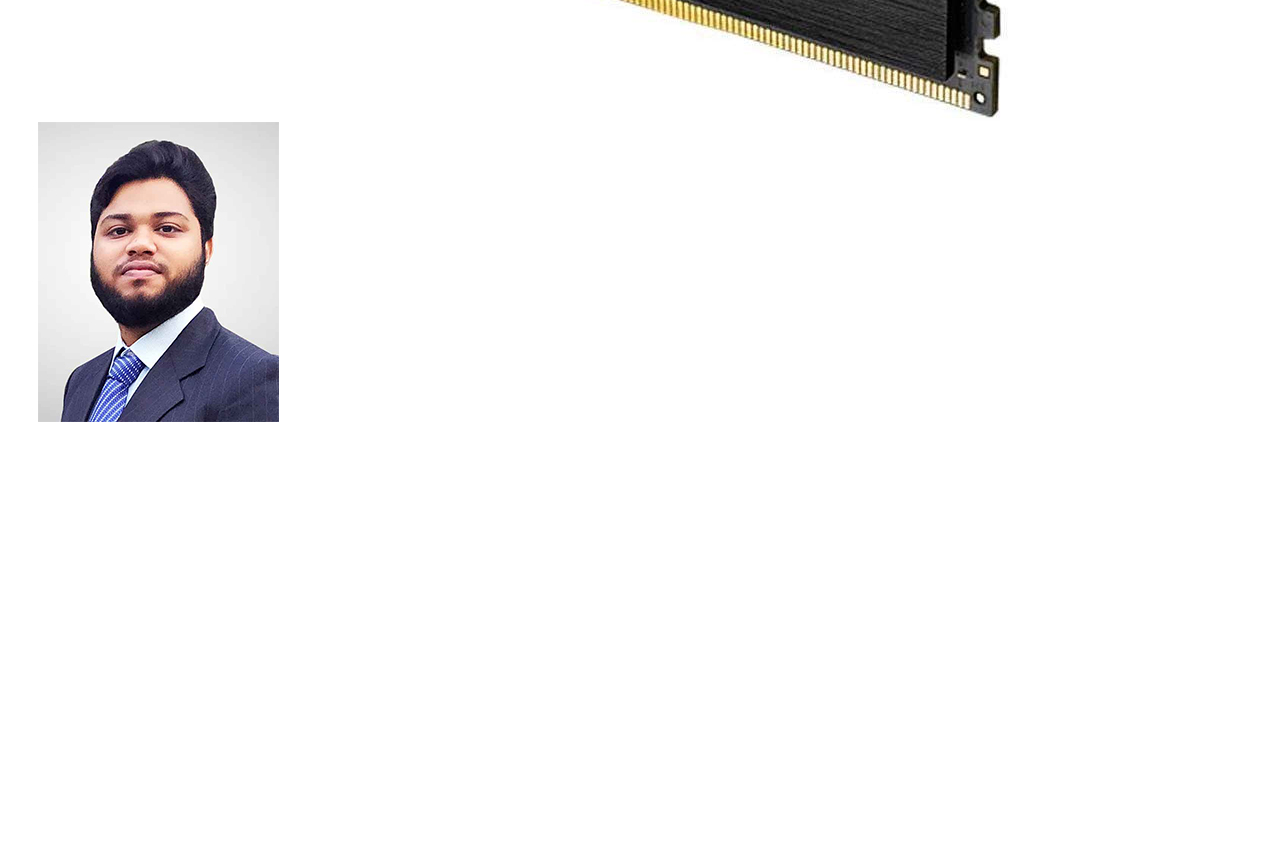
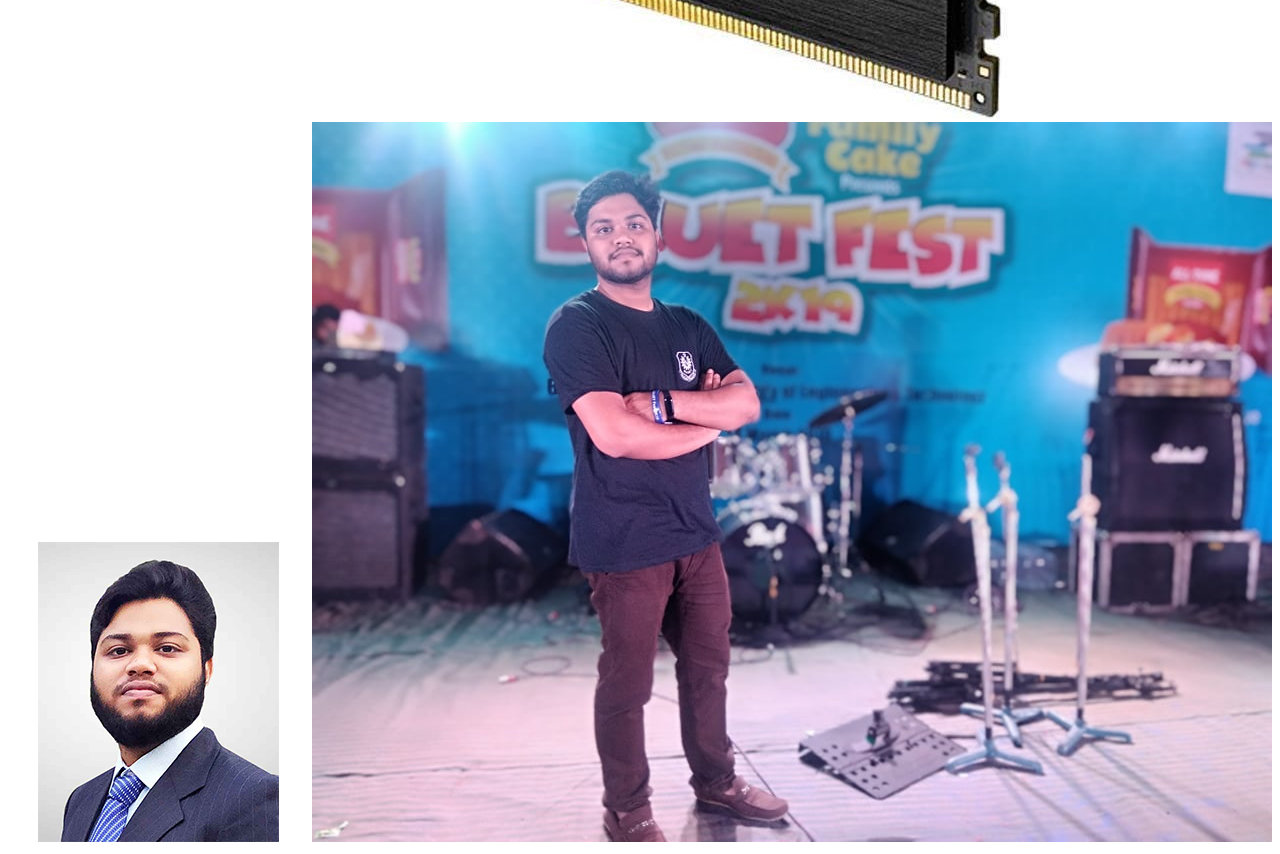
Before and after one commit to mdrashadul-rimon/service-images, a plain HTML site: page index.html in a window 1280 px wide. Shown: the part 5880-6734 px from the top of the page. Before the commit the page ends 6310 px from the top, so only its background shows below. Drawn offline with Linux system fonts and the light colour scheme.

Commit message:
Update index.html

```diff
--- a/index.html
+++ b/index.html
@@ -14,4 +14,5 @@
   <img src="inventory-processor.jpg">
   <img src="inventory-ram.jpg">
 <img src="RashadulPhoto300x300.jpg">
+  <img src="rimon.png">
 </html>
```
